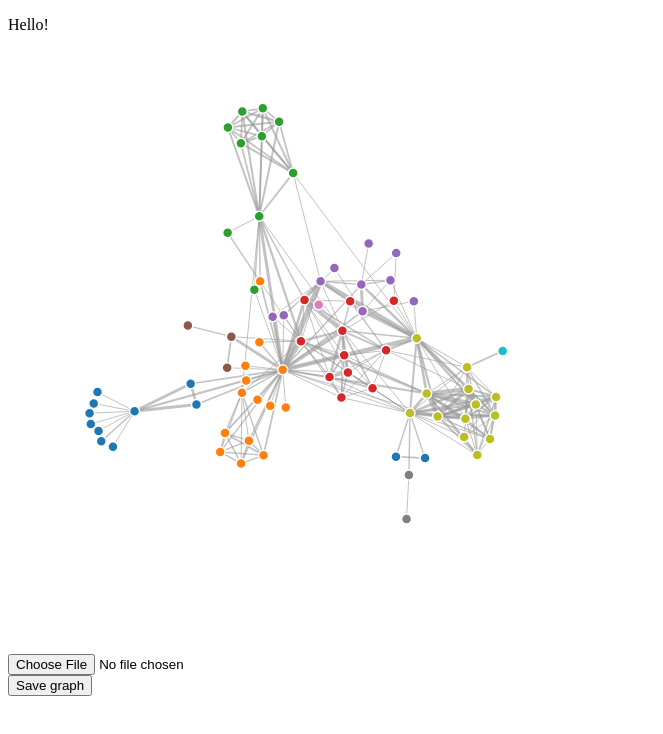
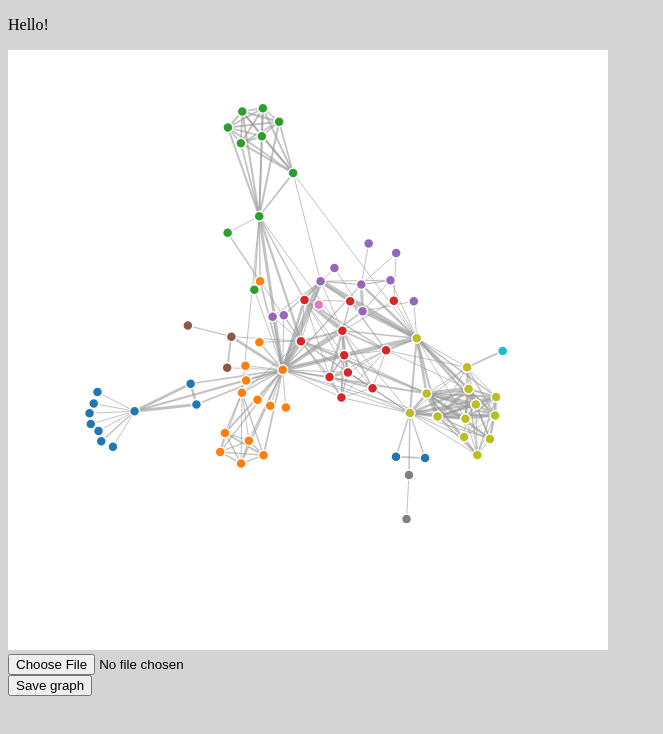
Before and after one commit to wjkaufman/mindmap, a plain HTML site: page index.html in a window 1280 px wide. Shown: the whole page, without its empty margins (0-663 px from the left). Drawn offline with Linux system fonts and the light colour scheme.

Commit message:
add nice background to see SVG

```diff
--- a/force.js
+++ b/force.js
@@ -55,7 +55,9 @@ function forceSimulation(nodes, links) {
       // .force("y", d3.forceY());
 }
 
+// create SVG
 const svg = d3.select('body').append('svg')
+  .attr('class', 'svg')
   .attr('width', width)
   .attr('height', height)
   .attr("viewBox", [-width / 2, -height / 2, width, height]);
--- a/master.css
+++ b/master.css
@@ -1,3 +1,11 @@
+body {
+  background: #d4d4d4;
+}
+
+.svg {
+  background: white;
+}
+
 .node {
     fill: #bf1919;
     stroke: #533333;
```
